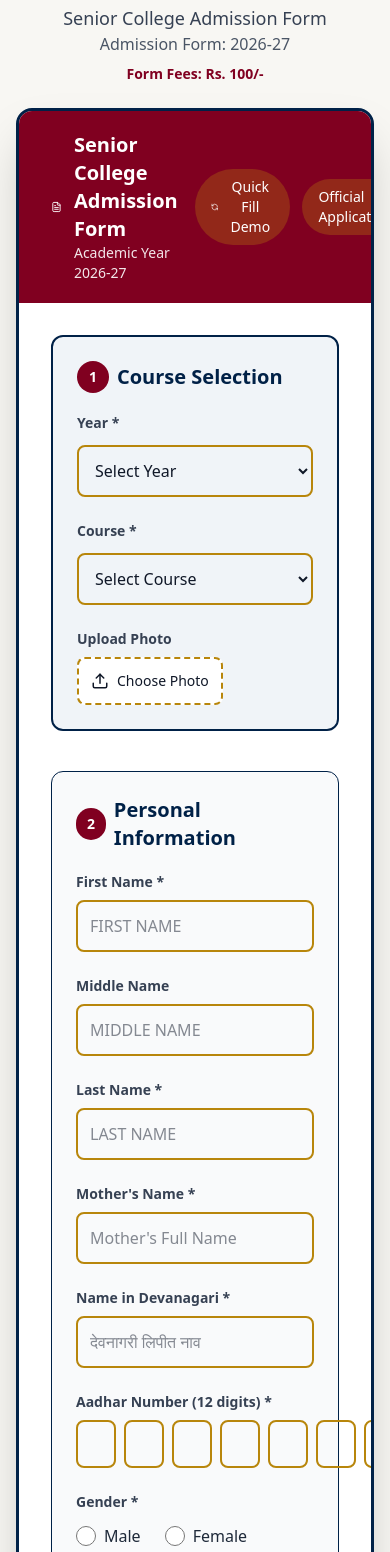
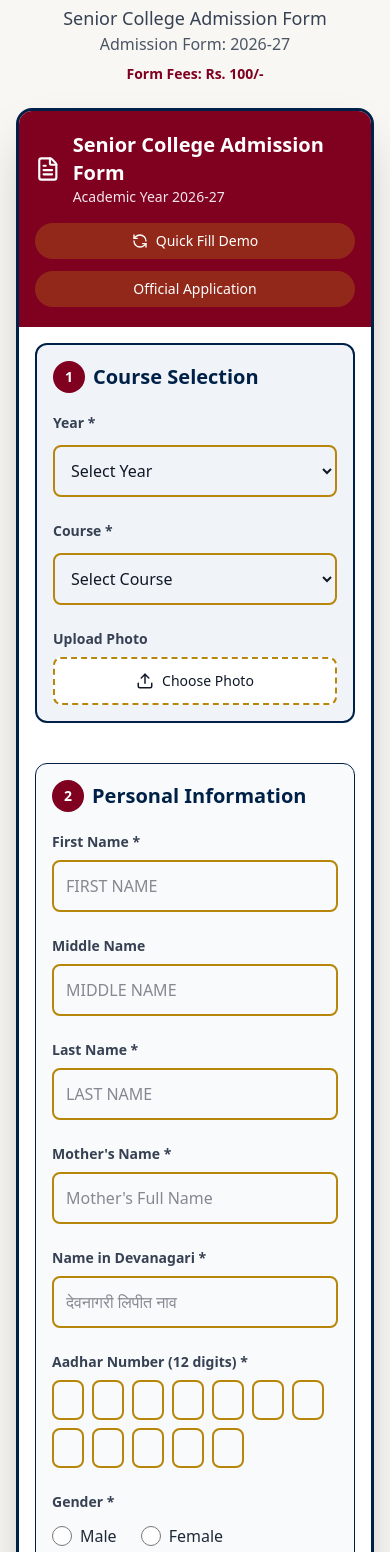
Before and after one commit to Thunderbeast5/svcsm, a React (Vite) app: page /admissions/senior-form in a window 390 px wide. Shown: the part 316-1868 px from the top of the page. Built offline with nearby package versions, Linux system fonts and the light colour scheme; what @react-pdf/renderer would draw is missing.

Commit message:
senior addmison form responsive

```diff
--- a/src/pages/Admission/SeniorAdmissionForm.jsx
+++ b/src/pages/Admission/SeniorAdmissionForm.jsx
@@ -208,7 +208,7 @@
         <div className="bg-white rounded-2xl shadow-2xl overflow-hidden" style={{ borderColor: '#002147', borderWidth: '3px' }}>
 
           {/* Header Strip */}
-          <div className="px-8 py-5 flex justify-between items-center text-white" style={{ backgroundColor: '#800020' }}>
+          <div className="px-4 sm:px-6 md:px-8 py-5 flex flex-col md:flex-row md:justify-between md:items-center gap-4 text-white" style={{ backgroundColor: '#800020' }}>
             <div className="flex items-center gap-3">
               <FileText size={28} />
               <div>
@@ -216,11 +216,11 @@
                 <p className="text-sm opacity-90">Academic Year 2026-27</p>
               </div>
             </div>
-            <div className="flex items-center gap-3">
+            <div className="flex flex-col sm:flex-row sm:items-center gap-3">
               <button
                 type="button"
                 onClick={quickFillForm}
-                className="text-sm px-4 py-2 rounded-full transition-all flex items-center gap-2"
+                className="text-sm px-4 py-2 rounded-full transition-all flex items-center justify-center gap-2"
                 style={{ backgroundColor: 'rgba(184, 134, 11, 0.3)' }}
                 onMouseEnter={(e) => e.target.style.backgroundColor = 'rgba(184, 134, 11, 0.5)'}
                 onMouseLeave={(e) => e.target.style.backgroundColor = 'rgba(184, 134, 11, 0.3)'}
@@ -228,16 +228,16 @@
                 <RefreshCcw size={16} />
                 Quick Fill Demo
               </button>
-              <span className="text-sm px-4 py-2 rounded-full" style={{ backgroundColor: 'rgba(184, 134, 11, 0.3)' }}>Official Application</span>
+              <span className="text-sm px-4 py-2 rounded-full text-center" style={{ backgroundColor: 'rgba(184, 134, 11, 0.3)' }}>Official Application</span>
             </div>
           </div>
 
-          <div className="p-8 md:p-10">
+          <div className="p-4 sm:p-6 md:p-10">
             {!isSubmitted ? (
               <form onSubmit={handleSubmit(onSubmit)} className="space-y-10">
 
                 {/* Course Selection - Dropdown Style */}
-                <section className="p-6 rounded-xl" style={{ backgroundColor: '#f0f4f8', borderColor: '#002147', borderWidth: '2px' }}>
+                <section className="p-4 sm:p-6 rounded-xl" style={{ backgroundColor: '#f0f4f8', borderColor: '#002147', borderWidth: '2px' }}>
                   <h3 className="text-xl font-bold mb-5 flex items-center gap-2" style={{ color: '#002147' }}>
                     <span className="text-white w-8 h-8 rounded-full flex items-center justify-center text-sm font-bold" style={{ backgroundColor: '#800020' }}>1</span>
                     Course Selection
@@ -281,7 +281,7 @@
                   {/* Photo Upload */}
                   <div className="mt-6">
                     <label className="block text-sm font-bold mb-2 text-gray-700">Upload Photo</label>
-                    <div className="flex gap-4 items-center">
+                    <div className="flex flex-col sm:flex-row gap-4 sm:items-center">
                       <div className="relative">
                         <input
                           type="file"
@@ -308,7 +308,7 @@
 
                 {/* Course Fees Display */}
                 {currentCourseFees && (
-                  <section className="p-6 rounded-xl" style={{ backgroundColor: '#fafaf8', borderColor: '#B8860B', borderWidth: '2px' }}>
+                  <section className="p-4 sm:p-6 rounded-xl" style={{ backgroundColor: '#fafaf8', borderColor: '#B8860B', borderWidth: '2px' }}>
                     <h3 className="text-xl font-bold mb-5" style={{ color: '#002147' }}>💰 Fee Structure for {currentCourseFees.name}</h3>
 
                     <div className="grid grid-cols-1 md:grid-cols-2 gap-6">
@@ -386,7 +386,7 @@
                 )}
 
                 {/* Personal Information - Section 2 */}
-                <section className="p-6 rounded-xl bg-gray-50 border" style={{ borderColor: '#002147', borderWidth: '1px' }}>
+                <section className="p-4 sm:p-6 rounded-xl bg-gray-50 border" style={{ borderColor: '#002147', borderWidth: '1px' }}>
                   <h3 className="text-xl font-bold mb-5 flex items-center gap-2" style={{ color: '#002147' }}>
                     <span className="text-white w-8 h-8 rounded-full flex items-center justify-center text-sm font-bold" style={{ backgroundColor: '#800020' }}>2</span>
                     Personal Information
@@ -456,7 +456,7 @@
                   {/* Aadhar Number */}
                   <div className="mt-6">
                     <label className="block text-sm font-bold mb-2 text-gray-700">Aadhar Number (12 digits) *</label>
-                    <div className="flex gap-2">
+                    <div className="flex flex-wrap gap-2">
                       {[...Array(12)].map((_, i) => (
                         <input
                           key={i}
@@ -466,7 +466,7 @@
                             required: "Required",
                             pattern: { value: /^[0-9]$/, message: "Only digits" }
                           })}
-                          className="w-10 h-12 text-center border-2 rounded-lg text-lg font-bold focus:ring-2"
+                          className="w-8 h-10 sm:w-10 sm:h-12 text-center border-2 rounded-lg text-base sm:text-lg font-bold focus:ring-2"
                           style={{ borderColor: '#B8860B' }}
                           onInput={(e) => {
                             e.target.value = e.target.value.replace(/[^0-9]/g, '');
@@ -509,7 +509,7 @@
                 </section>
 
                 {/* Address Information - Section 3 */}
-                <section className="p-6 rounded-xl bg-gray-50 border" style={{ borderColor: '#002147', borderWidth: '1px' }}>
+                <section className="p-4 sm:p-6 rounded-xl bg-gray-50 border" style={{ borderColor: '#002147', borderWidth: '1px' }}>
                   <h3 className="text-xl font-bold mb-5 flex items-center gap-2" style={{ color: '#002147' }}>
                     <span className="text-white w-8 h-8 rounded-full flex items-center justify-center text-sm font-bold" style={{ backgroundColor: '#800020' }}>3</span>
                     Permanent Address
@@ -593,7 +593,7 @@
                 </section>
 
                 {/* Other Personnel Details - Section 4 */}
-                <section className="p-6 rounded-xl bg-gray-50 border" style={{ borderColor: '#002147', borderWidth: '1px' }}>
+                <section className="p-4 sm:p-6 rounded-xl bg-gray-50 border" style={{ borderColor: '#002147', borderWidth: '1px' }}>
                   <h3 className="text-xl font-bold mb-5 flex items-center gap-2" style={{ color: '#002147' }}>
                     <span className="text-white w-8 h-8 rounded-full flex items-center justify-center text-sm font-bold" style={{ backgroundColor: '#800020' }}>4</span>
                     Other Personnel Details
@@ -602,11 +602,11 @@
                   <div className="grid grid-cols-1 md:grid-cols-2 gap-6">
                     <div>
                       <label className="block text-sm font-bold mb-2 text-gray-700">Date of Birth (DD-MM-YYYY) *</label>
-                      <div className="flex gap-2">
+                      <div className="flex flex-wrap items-center gap-2">
                         <input
                           type="text"
                           {...register("dobDay", { required: true })}
-                          className="w-20 px-3 py-3 border-2 rounded-lg text-center"
+                          className="w-16 sm:w-20 px-3 py-3 border-2 rounded-lg text-center"
                           style={{ borderColor: '#B8860B' }}
                           placeholder="DD"
                           maxLength="2"
@@ -615,7 +615,7 @@
                         <input
                           type="text"
                           {...register("dobMonth", { required: true })}
-                          className="w-20 px-3 py-3 border-2 rounded-lg text-center"
+                          className="w-16 sm:w-20 px-3 py-3 border-2 rounded-lg text-center"
                           style={{ borderColor: '#B8860B' }}
                           placeholder="MM"
                           maxLength="2"
@@ -624,7 +624,7 @@
                         <input
                           type="text"
                           {...register("dobYear", { required: true })}
-                          className="w-28 px-3 py-3 border-2 rounded-lg text-center"
+                          className="w-24 sm:w-28 px-3 py-3 border-2 rounded-lg text-center"
                           style={{ borderColor: '#B8860B' }}
                           placeholder="YYYY"
                           maxLength="4"
@@ -730,7 +730,7 @@
                   <div className="grid grid-cols-1 md:grid-cols-2 gap-6 mt-6">
                     <div>
                       <label className="block text-sm font-bold mb-2 text-gray-700">Candidate Mobile No. (10 digits) *</label>
-                      <div className="flex gap-2">
+                      <div className="flex flex-wrap gap-2">
                         {[...Array(10)].map((_, i) => (
                           <input
                             key={i}
@@ -740,7 +740,7 @@
                               required: "Required",
                               pattern: { value: /^[0-9]$/, message: "Only digits" }
                             })}
-                            className="w-10 h-12 text-center border-2 rounded-lg text-lg font-bold focus:ring-2"
+                            className="w-8 h-10 sm:w-10 sm:h-12 text-center border-2 rounded-lg text-base sm:text-lg font-bold focus:ring-2"
                             style={{ borderColor: '#B8860B' }}
                             onInput={(e) => {
                               e.target.value = e.target.value.replace(/[^0-9]/g, '');
@@ -776,7 +776,7 @@
 
                     <div>
                       <label className="block text-sm font-bold mb-2 text-gray-700">Parent Mobile No. (10 digits) *</label>
-                      <div className="flex gap-2">
+                      <div className="flex flex-wrap gap-2">
                         {[...Array(10)].map((_, i) => (
                           <input
                             key={i}
@@ -786,7 +786,7 @@
                               required: "Required",
                               pattern: { value: /^[0-9]$/, message: "Only digits" }
                             })}
-                            className="w-10 h-12 text-center border-2 rounded-lg text-lg font-bold focus:ring-2"
+                            className="w-8 h-10 sm:w-10 sm:h-12 text-center border-2 rounded-lg text-base sm:text-lg font-bold focus:ring-2"
                             style={{ borderColor: '#B8860B' }}
                             onInput={(e) => {
                               e.target.value = e.target.value.replace(/[^0-9]/g, '');
@@ -823,7 +823,7 @@
                 </section>
 
                 {/* Qualification Details - Section 5 */}
-                <section className="p-6 rounded-xl bg-gray-50 border" style={{ borderColor: '#002147', borderWidth: '1px' }}>
+                <section className="p-4 sm:p-6 rounded-xl bg-gray-50 border" style={{ borderColor: '#002147', borderWidth: '1px' }}>
                   <h3 className="text-xl font-bold mb-5 flex items-center gap-2" style={{ color: '#002147' }}>
                     <span className="text-white w-8 h-8 rounded-full flex items-center justify-center text-sm font-bold" style={{ backgroundColor: '#800020' }}>5</span>
                     Qualification Details
@@ -940,7 +940,7 @@
                 </section>
 
                 {/* Bank Details - Section 6 */}
-                <section className="p-6 rounded-xl bg-gray-50 border" style={{ borderColor: '#002147', borderWidth: '1px' }}>
+                <section className="p-4 sm:p-6 rounded-xl bg-gray-50 border" style={{ borderColor: '#002147', borderWidth: '1px' }}>
                   <h3 className="text-xl font-bold mb-5 flex items-center gap-2" style={{ color: '#002147' }}>
                     <span className="text-white w-8 h-8 rounded-full flex items-center justify-center text-sm font-bold" style={{ backgroundColor: '#800020' }}>6</span>
                     Bank Details
@@ -997,7 +997,7 @@
                 </section>
 
                 {/* Parent Details - Section 7 */}
-                <section className="p-6 rounded-xl bg-gray-50 border" style={{ borderColor: '#002147', borderWidth: '1px' }}>
+                <section className="p-4 sm:p-6 rounded-xl bg-gray-50 border" style={{ borderColor: '#002147', borderWidth: '1px' }}>
                   <h3 className="text-xl font-bold mb-5 flex items-center gap-2" style={{ color: '#002147' }}>
                     <span className="text-white w-8 h-8 rounded-full flex items-center justify-center text-sm font-bold" style={{ backgroundColor: '#800020' }}>7</span>
                     Parent/Guardian Details
@@ -1067,7 +1067,7 @@
                 </section>
 
                 {/* Declaration Section */}
-                <section className="p-6 rounded-xl border-2" style={{ backgroundColor: '#fef5f5', borderColor: '#800020' }}>
+                <section className="p-4 sm:p-6 rounded-xl border-2" style={{ backgroundColor: '#fef5f5', borderColor: '#800020' }}>
                   <h3 className="text-lg font-bold mb-4 text-center underline" style={{ color: '#800020' }}>
                     DECLARATION & TERMS
                   </h3>
```
